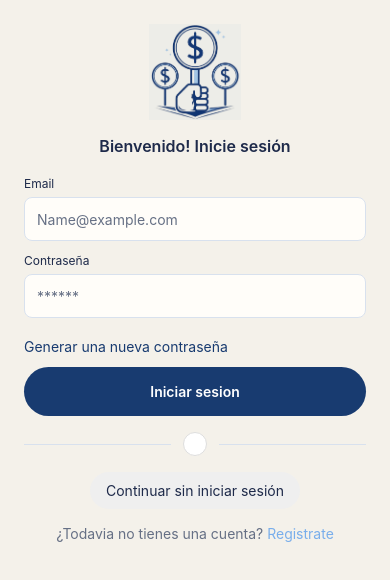
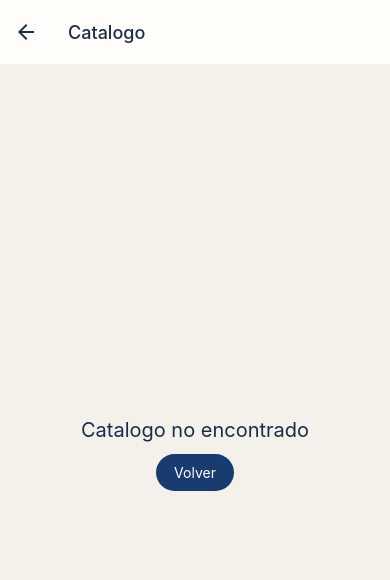
Before and after one commit to tiziimusca/DA1, a React Native app in the folder front/: screen /Catalog in a window 390 px wide. Shown: the top 580 px of the page. Built offline with nearby package versions, Linux system fonts and the light colour scheme.

Commit message:
catalogo sin iniciar sesion

```diff
--- a/front/App.js
+++ b/front/App.js
@@ -9,6 +9,7 @@ import RegisterScreen from './src/screens/RegisterScreen';
 import ResetPasswordScreen from './src/screens/ResetPasswordScreen';
 import TermsAndConditionsScreen from './src/screens/TermsAndConditionsScreen';
 import HomeScreen from './src/screens/HomeScreen';
+import CatalogScreen from './src/screens/CatalogScreen';
 import AuctionListScreen from './src/screens/AuctionListScreen';
 import ProductDetailsScreen from './src/screens/ProductDetailsScreen';
 import BidScreen from './src/screens/BidScreen';
@@ -35,6 +36,7 @@ function RootNavigator() {
         <Stack.Screen name="ResetPassword" component={ResetPasswordScreen} options={{ title: 'Generar Nueva Contraseña' }} />
         <Stack.Screen name="TermsAndConditions" component={TermsAndConditionsScreen} options={{ title: 'Terminos y Condiciones' }} />
         <Stack.Screen name="Home" component={HomeScreen} options={{ title: 'Inicio' }} />
+        <Stack.Screen name="Catalog" component={CatalogScreen} options={{ title: 'Catalogo' }} />
         <Stack.Screen name="Auctions" component={AuctionListScreen} options={{ title: 'Subastas' }} />
         <Stack.Screen name="ProductDetails" component={ProductDetailsScreen} options={{ title: 'Detalle' }} />
         <Stack.Screen name="Bid" component={BidScreen} options={{ title: 'Pujar' }} />
--- /dev/null
+++ b/front/src/screens/CatalogScreen.js
@@ -0,0 +1,75 @@
+import React from 'react';
+import { Image, SafeAreaView, ScrollView, StatusBar, StyleSheet, Text, TouchableOpacity, View } from 'react-native';
+import { useAppTheme } from '../theme/AppTheme';
+
+export default function CatalogScreen({ route, navigation }) {
+  const { colors, radius } = useAppTheme();
+  const product = route?.params?.product;
+
+  if (!product) {
+    return (
+      <SafeAreaView style={[styles.safe, { backgroundColor: colors.background }]}>
+        <View style={styles.emptyWrap}>
+          <Text style={[styles.emptyTitle, { color: colors.text }]}>Catalogo no encontrado</Text>
+          <TouchableOpacity onPress={() => navigation.goBack()} style={[styles.backBtn, { backgroundColor: colors.primary, borderRadius: radius.round }]}>
+            <Text style={{ color: '#fff' }}>Volver</Text>
+          </TouchableOpacity>
+        </View>
+      </SafeAreaView>
+    );
+  }
+
+  return (
+    <SafeAreaView style={[styles.safe, { backgroundColor: colors.background }]}>
+      <StatusBar barStyle="dark-content" backgroundColor={colors.background} />
+      <ScrollView contentContainerStyle={styles.content}>
+        <Text style={[styles.header, { color: colors.text }]}>Catalogo</Text>
+        <View style={[styles.card, { backgroundColor: colors.surface, borderColor: colors.border, borderRadius: radius.lg }]}>
+          <View style={styles.imageWrap}>
+            <Image source={{ uri: product.image }} style={styles.image} />
+            <View style={styles.tag}>
+              <Text style={styles.tagText}>{product.category}</Text>
+            </View>
+          </View>
+
+          <View style={styles.body}>
+            <Text style={[styles.title, { color: colors.text }]}>{product.title}</Text>
+            <Text style={[styles.subtitle, { color: colors.muted }]}>{product.subtitle}</Text>
+            <Text style={[styles.description, { color: colors.text }]}>{product.description}</Text>
+
+            <View style={styles.divider} />
+
+            <Text style={[styles.sectionTitle, { color: colors.text }]}>Descripcion del producto</Text>
+            <Text style={[styles.bodyText, { color: colors.text }]}>Pieza destacada del catalogo disponible para consulta sin iniciar sesion. Puedes explorar sus detalles, imágenes y estado de publicación antes de registrarte.</Text>
+
+            <TouchableOpacity style={[styles.cta, { backgroundColor: colors.primary, borderRadius: radius.round }]} onPress={() => navigation.navigate('Login')}>
+              <Text style={{ color: '#fff', fontWeight: '600' }}>Inicie sesión para acceder a todas las funcionalidades</Text>
+            </TouchableOpacity>
+          </View>
+        </View>
+      </ScrollView>
+    </SafeAreaView>
+  );
+}
+
+const styles = StyleSheet.create({
+  safe: { flex: 1 },
+  content: { padding: 16, paddingBottom: 24 },
+  header: { textAlign: 'center', fontSize: 28, fontWeight: '500', marginBottom: 14 },
+  card: { borderWidth: 1, overflow: 'hidden', shadowColor: '#000', shadowOpacity: 0.12, shadowRadius: 5, shadowOffset: { width: 0, height: 2 }, elevation: 4 },
+  imageWrap: { height: 220, position: 'relative', backgroundColor: '#ddd' },
+  image: { width: '100%', height: '100%' },
+  tag: { position: 'absolute', top: 10, right: 10, backgroundColor: '#111', paddingHorizontal: 10, paddingVertical: 4, borderRadius: 18 },
+  tagText: { color: '#F8D66D', fontSize: 11, fontWeight: '700' },
+  body: { padding: 14 },
+  title: { fontSize: 22, fontWeight: '500' },
+  subtitle: { fontSize: 12, marginTop: 2 },
+  description: { fontSize: 14, lineHeight: 20, marginTop: 12 },
+  divider: { height: 1, backgroundColor: '#D8E1EE', marginVertical: 14 },
+  sectionTitle: { fontSize: 15, fontWeight: '700', marginBottom: 8 },
+  bodyText: { fontSize: 13, lineHeight: 19 },
+  cta: { marginTop: 18, alignItems: 'center', paddingVertical: 13, paddingHorizontal: 14 },
+  emptyWrap: { flex: 1, alignItems: 'center', justifyContent: 'center', padding: 20 },
+  emptyTitle: { fontSize: 20, marginBottom: 12 },
+  backBtn: { paddingHorizontal: 18, paddingVertical: 10 },
+});
--- a/front/src/screens/HomeScreen.js
+++ b/front/src/screens/HomeScreen.js
@@ -46,6 +46,7 @@ const guestAuctions = [
     id: '1',
     title: 'Reloj Rolex',
     subtitle: 'Termina hoy, 20:00',
+    description: 'Pieza de coleccionista excepcional en perfecto estado.',
     category: 'PLATINO',
     image: 'https://images.unsplash.com/photo-1523170335258-f5ed11844a49?auto=format&fit=crop&w=900&q=80',
     cta: 'Ver catálogo',
@@ -54,6 +55,7 @@ const guestAuctions = [
     id: '2',
     title: 'Televisor 115"',
     subtitle: 'Termina el 20 Abril, 18:00',
+    description: 'Pantalla premium con imagen de alta definición y gran formato.',
     category: 'ORO',
     image: 'https://images.unsplash.com/photo-1593784991095-a205069470b6?auto=format&fit=crop&w=900&q=80',
     cta: 'Ver catálogo',
@@ -62,6 +64,7 @@ const guestAuctions = [
     id: '3',
     title: 'Nike Air Max',
     subtitle: 'Termina 12 de Abril, 18:30',
+    description: 'Zapatillas deportivas de edición moderna y gran comodidad.',
     category: 'COMUN',
     image: 'https://images.unsplash.com/photo-1542291026-7eec264c27ff?auto=format&fit=crop&w=900&q=80',
     cta: 'Ver catálogo',
@@ -70,6 +73,7 @@ const guestAuctions = [
     id: '4',
     title: 'Radio antigua',
     subtitle: 'Termina mañana, 22:00',
+    description: 'Objeto vintage restaurado con diseño y sonido clásico.',
     category: 'ESPECIAL',
     image: 'https://images.unsplash.com/photo-1514924013411-cbf25faa35bb?auto=format&fit=crop&w=900&q=80',
     cta: 'Ver catálogo',
@@ -143,7 +147,13 @@ export default function HomeScreen({ navigation, route }) {
           </View>
         }
         renderItem={({ item }) => (
-          <AuctionCard item={item} colors={colors} radius={radius} onPress={() => navigation.navigate('Auctions')} isGuest={isGuest} />
+          <AuctionCard
+            item={item}
+            colors={colors}
+            radius={radius}
+            onPress={() => (isGuest ? navigation.navigate('Catalog', { product: item }) : navigation.navigate('Auctions'))}
+            isGuest={isGuest}
+          />
         )}
         ListFooterComponent={<View style={{ height: 16 }} />}
       />
@@ -175,6 +185,7 @@ function AuctionCard({ item, colors, radius, onPress, isGuest }) {
           <View style={{ flex: 1 }}>
             <Text style={[styles.cardTitle, { color: colors.text }]}>{item.title}</Text>
             <Text style={[styles.cardSubtitle, { color: colors.muted }]}>{item.subtitle}</Text>
+            {isGuest ? <Text style={[styles.cardDescription, { color: colors.text }]}>{item.description}</Text> : null}
           </View>
           {!isGuest ? <Text style={[styles.cardPrice, { color: colors.primary }]}>{item.price}</Text> : null}
         </View>
@@ -217,6 +228,7 @@ const styles = StyleSheet.create({
   cardTextRow: { flexDirection: 'row', gap: 10, alignItems: 'flex-start', marginBottom: 12 },
   cardTitle: { fontSize: 16, fontWeight: '500' },
   cardSubtitle: { fontSize: 11, marginTop: 2 },
+  cardDescription: { fontSize: 12, lineHeight: 17, marginTop: 10 },
   cardPrice: { fontSize: 15, fontWeight: '700', textAlign: 'right' },
   cardBtn: { alignSelf: 'center', minWidth: 140, alignItems: 'center', justifyContent: 'center', paddingVertical: 11, paddingHorizontal: 18 },
 });
```
